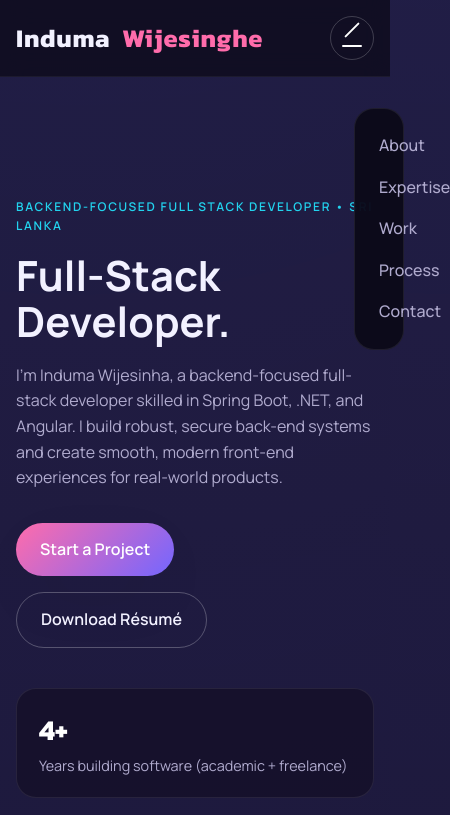
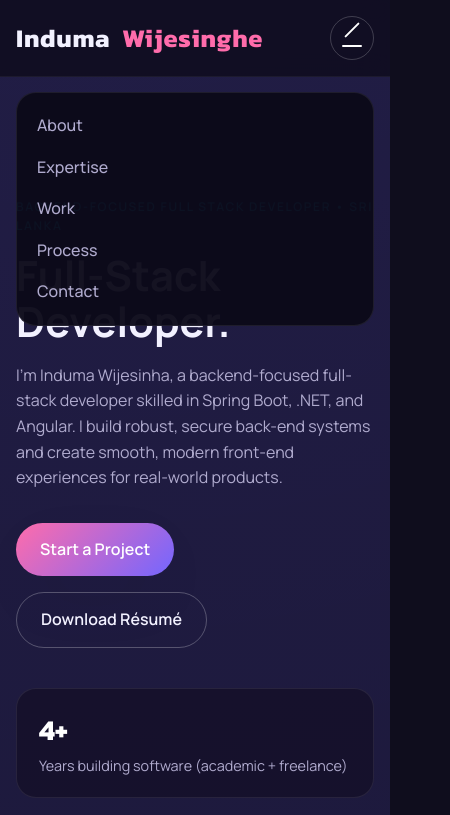
Before and after one commit to induma2002/Induma-portfolio, a plain HTML site: page index.html in a window 390 px wide. Both pictures are taken after a click on the button "Toggle navigation". Shown: the top 815 px of the page, 450 px wide, since content can reach past the window. Drawn offline with Linux system fonts and the light colour scheme.

Commit message:
Update styles.css

```diff
--- a/styles.css
+++ b/styles.css
@@ -71,6 +71,7 @@ textarea:focus-visible {
   align-items: center;
   justify-content: space-between;
   height: var(--nav-height);
+  position: relative;
 }
 
 .logo {
@@ -179,7 +180,6 @@ main {
   line-height: 1.1;
   margin: 18px 0;
 }
-/* ....... */
 
 .hero .lede {
   color: var(--text-muted);
@@ -621,7 +621,9 @@ main {
 @media (max-width: 960px) {
   .site-nav ul {
     position: absolute;
-    inset: calc(var(--nav-height) + 16px) 24px auto;
+    top: calc(var(--nav-height) + 16px);
+    left: 0;
+    right: 0;
     padding: 24px;
     background: rgba(12, 10, 25, 0.96);
     border-radius: var(--radius-md);
@@ -649,7 +651,7 @@ main {
   }
 
   .site-nav {
-    position: relative;
+    position: static;
   }
 
   .hero-grid,
@@ -674,6 +676,10 @@ main {
   body {
     background: radial-gradient(circle at 20% -5%, rgba(115, 102, 255, 0.2), transparent 45%),
       var(--bg);
+  }
+
+  .site-nav ul {
+    padding: 20px;
   }
 
   .container {
```
